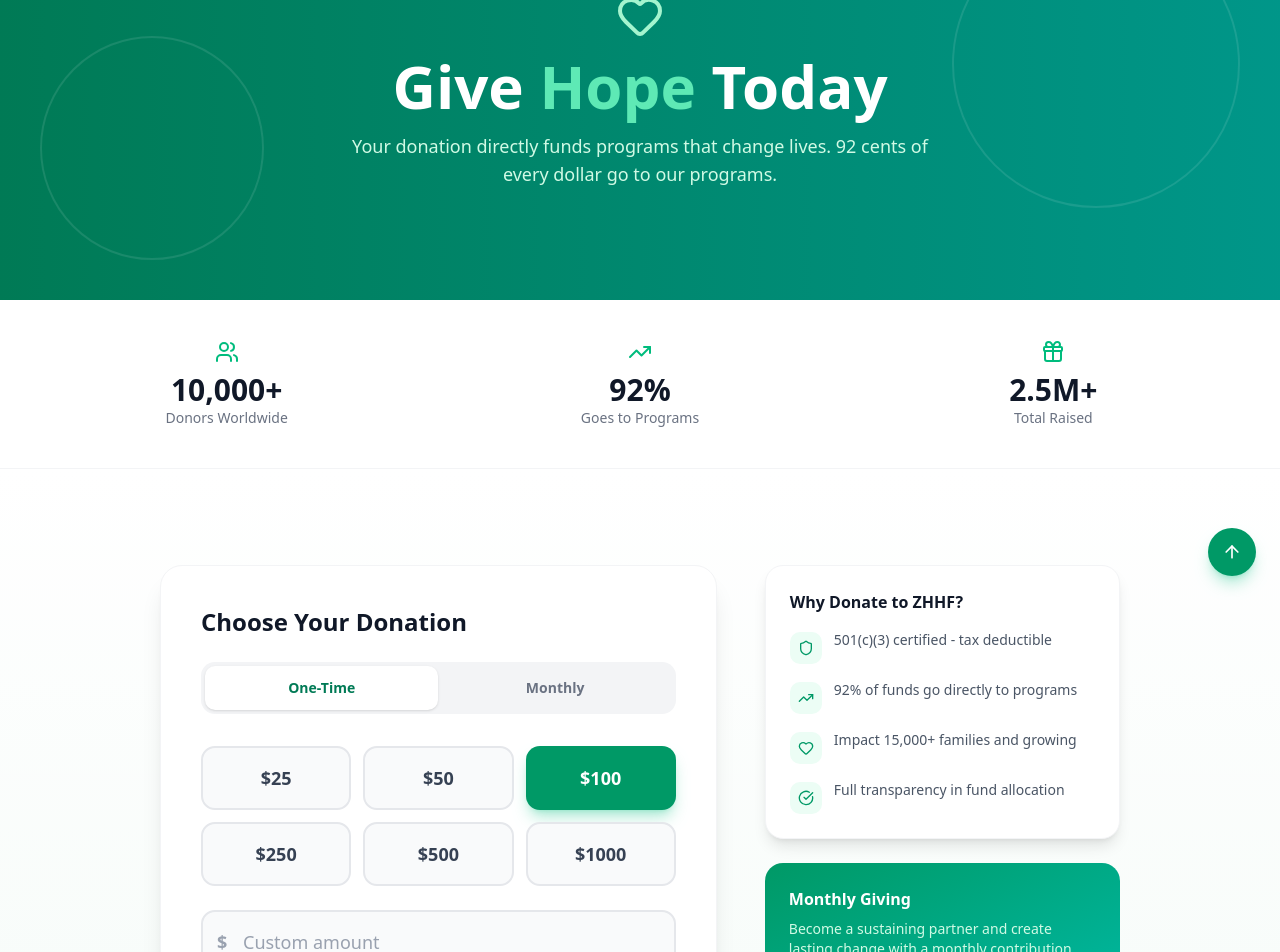
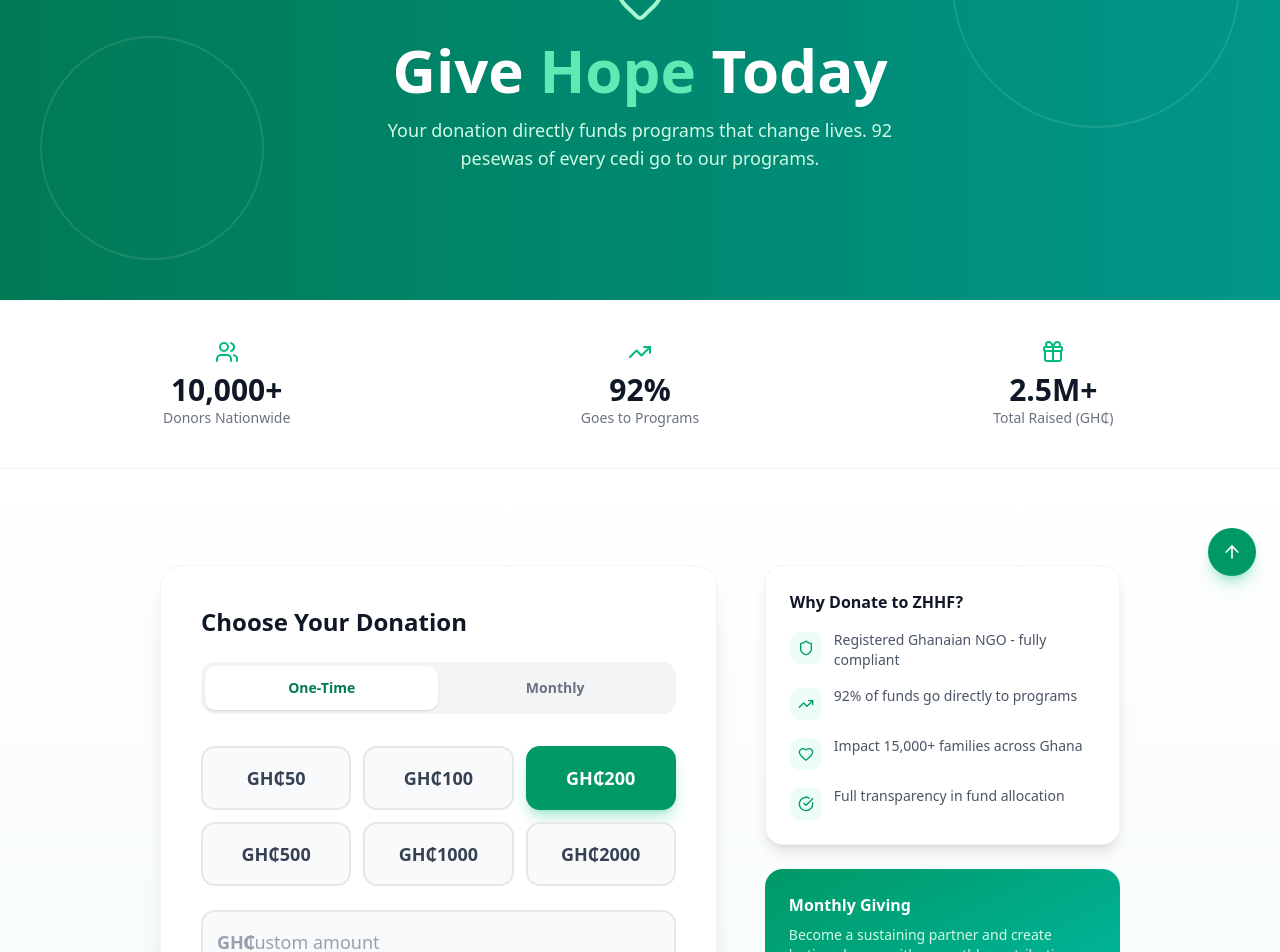
Before and after one commit to safo-124/zhhf3, a Next.js app: page /donate in a window 1280 px wide. Shown: the part 200-1152 px from the top of the page. Built offline with nearby package versions, Linux system fonts and the light colour scheme; no server answers; the database is empty.

Commit message:
Fix donate navbar, change currency to GH Cedis, wire donation form to API

```diff
--- a/app/admin/donations/page.tsx
+++ b/app/admin/donations/page.tsx
@@ -75,7 +75,7 @@ export default function AdminDonationsPage() {
             <div className="w-10 h-10 bg-emerald-100 rounded-xl flex items-center justify-center mb-3">
               <DollarSign className="w-5 h-5 text-emerald-600" />
             </div>
-            <p className="text-2xl font-bold text-gray-900">${totalAmount.toLocaleString()}</p>
+            <p className="text-2xl font-bold text-gray-900">GH₵{totalAmount.toLocaleString()}</p>
             <p className="text-xs text-gray-500 mt-1">Total Revenue</p>
           </div>
           <div className="bg-white rounded-xl p-5 shadow-sm border border-gray-100">
@@ -89,7 +89,7 @@ export default function AdminDonationsPage() {
             <div className="w-10 h-10 bg-violet-100 rounded-xl flex items-center justify-center mb-3">
               <TrendingUp className="w-5 h-5 text-violet-600" />
             </div>
-            <p className="text-2xl font-bold text-gray-900">${avgAmount}</p>
+            <p className="text-2xl font-bold text-gray-900">GH₵{avgAmount}</p>
             <p className="text-xs text-gray-500 mt-1">Average Amount</p>
           </div>
         </div>
@@ -134,7 +134,7 @@ export default function AdminDonationsPage() {
                         <p className="text-xs text-gray-500">{d.anonymous ? "" : d.user?.email || ""}</p>
                       </td>
                       <td className="px-6 py-4 text-sm font-bold text-emerald-600">
-                        ${d.amount.toLocaleString()}
+                        GH₵{d.amount.toLocaleString()}
                         {d.isMonthly && <span className="ml-1 text-xs text-gray-400">/mo</span>}
                       </td>
                       <td className="px-6 py-4 text-sm text-gray-600">{d.campaign?.title || "General Fund"}</td>
--- a/app/api/donations/route.ts
+++ b/app/api/donations/route.ts
@@ -36,7 +36,7 @@ export async function POST(request: NextRequest) {
     const donation = await prisma.donation.create({
       data: {
         amount,
-        currency: currency || "USD",
+        currency: currency || "GHS",
         status: "COMPLETED",
         paymentMethod: paymentMethod || "card",
         isMonthly: isMonthly || false,
--- a/app/donate/page.tsx
+++ b/app/donate/page.tsx
@@ -15,19 +15,19 @@ import {
 import ScrollReveal from "@/components/ui/ScrollReveal";
 import AnimatedCounter from "@/components/ui/AnimatedCounter";
 
-const amounts = [25, 50, 100, 250, 500, 1000];
+const amounts = [50, 100, 200, 500, 1000, 2000];
 
 const impactLevels = [
-  { amount: 25, impact: "Provides school supplies for 1 child for a semester" },
-  { amount: 50, impact: "Feeds a family of 4 for an entire month" },
-  { amount: 100, impact: "Covers medical checkups for 5 community members" },
-  { amount: 250, impact: "Funds clean water access for 10 families" },
-  { amount: 500, impact: "Sponsors a full scholarship for one academic year" },
-  { amount: 1000, impact: "Builds a sustainable garden feeding 20 families" },
+  { amount: 50, impact: "Provides school supplies for 1 child for a semester" },
+  { amount: 100, impact: "Feeds a family of 4 for an entire month" },
+  { amount: 200, impact: "Covers medical checkups for 5 community members" },
+  { amount: 500, impact: "Funds clean water access for 10 families" },
+  { amount: 1000, impact: "Sponsors a full scholarship for one academic year" },
+  { amount: 2000, impact: "Builds a sustainable garden feeding 20 families" },
 ];
 
 export default function DonatePage() {
-  const [selectedAmount, setSelectedAmount] = useState<number | null>(100);
+  const [selectedAmount, setSelectedAmount] = useState<number | null>(200);
   const [customAmount, setCustomAmount] = useState("");
   const [isMonthly, setIsMonthly] = useState(false);
   const [submitted, setSubmitted] = useState(false);
@@ -40,15 +40,31 @@ export default function DonatePage() {
     e.preventDefault();
     if (!currentAmount) return;
     setLoading(true);
-    await new Promise((r) => setTimeout(r, 2000));
-    setSubmitted(true);
-    setLoading(false);
+    try {
+      const res = await fetch("/api/donations", {
+        method: "POST",
+        headers: { "Content-Type": "application/json" },
+        body: JSON.stringify({
+          amount: currentAmount,
+          currency: "GHS",
+          isMonthly,
+          paymentMethod: "mobile_money",
+        }),
+      });
+      if (res.ok) {
+        setSubmitted(true);
+      }
+    } catch (err) {
+      console.error("Donation failed", err);
+    } finally {
+      setLoading(false);
+    }
   };
 
   return (
-    <div className="pt-20">
+    <div>
       {/* Hero */}
-      <section className="relative py-20 md:py-28 bg-gradient-to-r from-emerald-700 to-teal-600 overflow-hidden">
+      <section className="relative pt-32 pb-20 md:pt-44 md:pb-32 bg-gradient-to-r from-emerald-700 to-teal-600 overflow-hidden">
         <div className="absolute inset-0 opacity-10">
           <div className="absolute top-10 right-10 w-72 h-72 border-2 border-white rounded-full" />
           <div className="absolute bottom-10 left-10 w-56 h-56 border-2 border-white rounded-full" />
@@ -64,8 +80,8 @@ export default function DonatePage() {
               Give <span className="text-emerald-300">Hope</span> Today
             </h1>
             <p className="text-lg text-emerald-100 max-w-xl mx-auto">
-              Your donation directly funds programs that change lives. 92 cents
-              of every dollar go to our programs.
+              Your donation directly funds programs that change lives. 92 pesewas
+              of every cedi go to our programs.
             </p>
           </motion.div>
         </div>
@@ -76,9 +92,9 @@ export default function DonatePage() {
         <div className="max-w-7xl mx-auto px-4 sm:px-6 lg:px-8 py-10">
           <div className="grid grid-cols-3 gap-6 text-center">
             {[
-              { icon: Users, value: 10000, suffix: "+", label: "Donors Worldwide" },
+              { icon: Users, value: 10000, suffix: "+", label: "Donors Nationwide" },
               { icon: TrendingUp, value: 92, suffix: "%", label: "Goes to Programs" },
-              { icon: Gift, value: 2.5, suffix: "M+", label: "Total Raised", decimals: 1 },
+              { icon: Gift, value: 2.5, suffix: "M+", label: "Total Raised (GH\u20B5)", decimals: 1 },
             ].map((s) => (
               <div key={s.label}>
                 <s.icon className="w-6 h-6 text-emerald-500 mx-auto mb-2" />
@@ -113,7 +129,7 @@ export default function DonatePage() {
                       Thank You for Your Generosity!
                     </h2>
                     <p className="text-gray-600 mb-6">
-                      Your ${currentAmount} {isMonthly ? "monthly" : "one-time"}{" "}
+                      Your GH₵{currentAmount} {isMonthly ? "monthly" : "one-time"}{" "}
                       donation will make a real difference.
                     </p>
                     <button
@@ -176,7 +192,7 @@ export default function DonatePage() {
                                   : "bg-gray-50 text-gray-700 border-2 border-gray-200 hover:border-emerald-300"
                               }`}
                             >
-                              ${amt}
+                              GH₵{amt}
                             </motion.button>
                           ))}
                         </div>
@@ -184,7 +200,7 @@ export default function DonatePage() {
                         {/* Custom Amount */}
                         <div className="relative mb-8">
                           <span className="absolute left-4 top-1/2 -translate-y-1/2 text-gray-400 text-lg font-bold">
-                            $
+                            GH₵
                           </span>
                           <input
                             type="number"
@@ -232,7 +248,7 @@ export default function DonatePage() {
                             ) : (
                               <>
                                 <CreditCard className="w-5 h-5" />
-                                Donate ${currentAmount}{" "}
+                                Donate GH₵{currentAmount}{" "}
                                 {isMonthly ? "/month" : ""}
                                 <ArrowRight className="w-4 h-4" />
                               </>
@@ -260,9 +276,9 @@ export default function DonatePage() {
                   </h3>
                   <div className="space-y-4">
                     {[
-                      { icon: Shield, text: "501(c)(3) certified - tax deductible" },
+                      { icon: Shield, text: "Registered Ghanaian NGO - fully compliant" },
                       { icon: TrendingUp, text: "92% of funds go directly to programs" },
-                      { icon: Heart, text: "Impact 15,000+ families and growing" },
+                      { icon: Heart, text: "Impact 15,000+ families across Ghana" },
                       { icon: CheckCircle, text: "Full transparency in fund allocation" },
                     ].map((item) => (
                       <div key={item.text} className="flex items-start gap-3">
```
